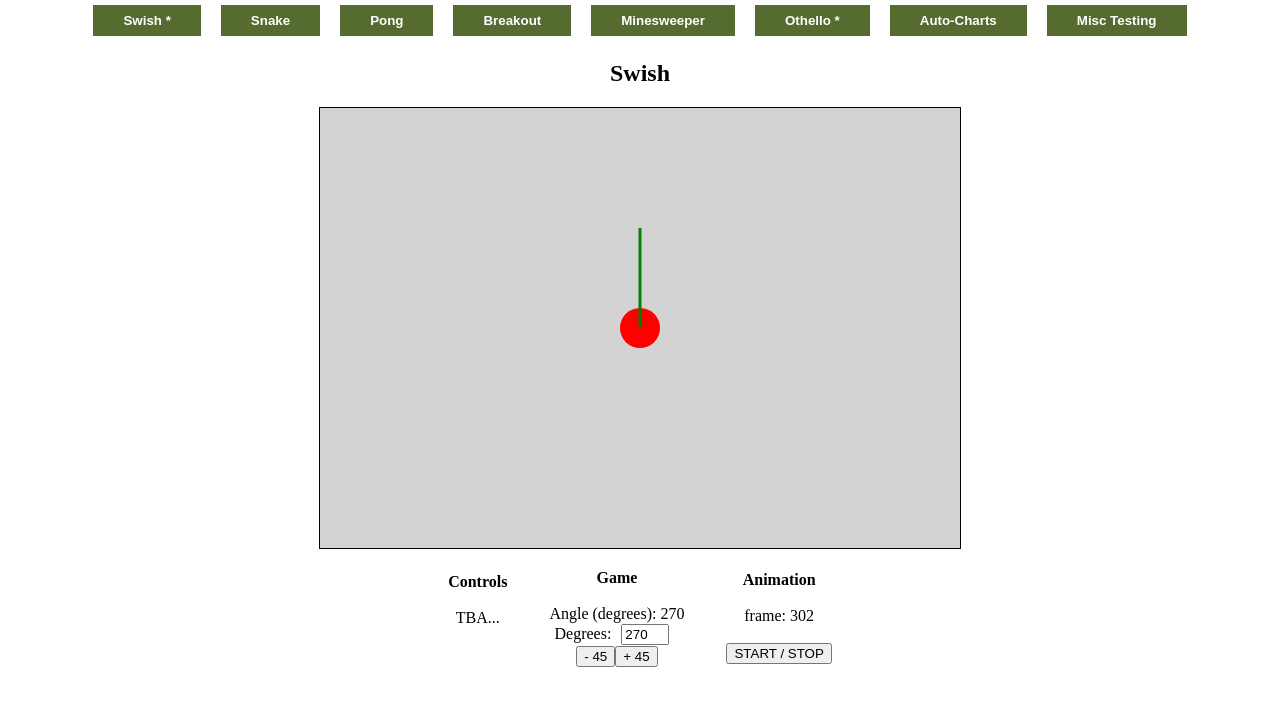
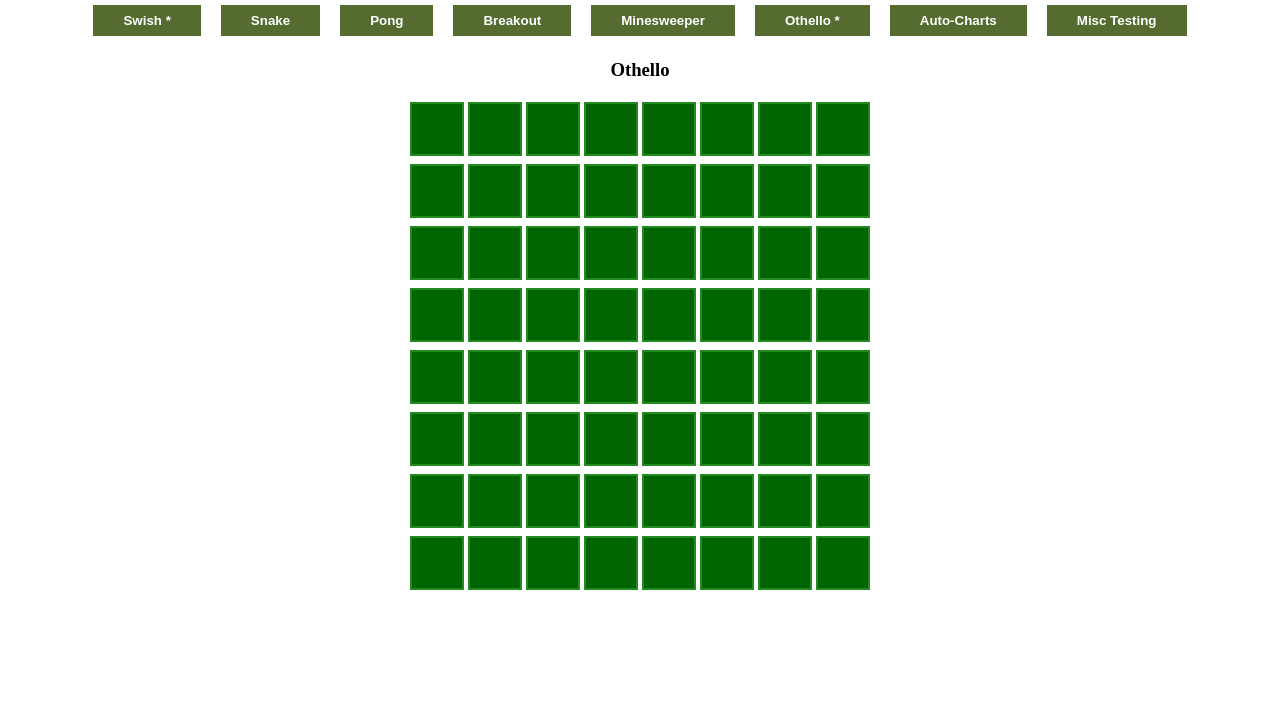
Before and after one commit to apoyhonen/base, a Vue app: page / in a window 1280 px wide. Shown: the top 706 px of the page. Built offline with nearby package versions, Linux system fonts and the light colour scheme.

Commit message:
othello init OthelloCell; canvas per cell, click emit, 8x8 grid

```diff
--- a/src/App.vue
+++ b/src/App.vue
@@ -27,7 +27,7 @@ import MiscTesting from "@/apps/MiscTesting.vue";
 
 import { ref } from "vue";
 
-const shownApp = ref("swish");
+const shownApp = ref("othello");
 
 const apps = [];
 apps.push({ refName: 'swish', name: 'Swish *' });
--- a/src/apps/OthelloApp.vue
+++ b/src/apps/OthelloApp.vue
@@ -1,15 +1,24 @@
 <template>
   <h3>Othello</h3>
+
   <table id="othelloTable">
     <tr v-for="rowIndex in 8" :key="'row' + rowIndex">
-      <td v-for="colIndex in grid[rowIndex]" :key="'col' + colIndex">
-        {{ !grid[rowIndex - 1][colIndex - 1] ? '' : grid[rowIndex - 1][colIndex - 1] }}
-      </td>
+      <OthelloCell
+          v-for="colIndex in 8"
+          :key="'row' + rowIndex + 'col' + colIndex"
+          :col="colIndex"
+          :row="rowIndex"
+          :value="grid[rowIndex - 1][colIndex - 1]"
+          @left-click="cellClicked"
+      />
     </tr>
   </table>
+
 </template>
 
 <script setup>
+
+import OthelloCell from "@/components/OthelloCell.vue";
 
 const grid = [];
 for (let i = 0; i < 8; i++) {
@@ -17,19 +26,16 @@ for (let i = 0; i < 8; i++) {
   for (let j = 0; j < 8; j++) row.push(1);
   grid.push(row);
 }
+
+function cellClicked(col, row) {
+  const currValue = grid[row - 1][col - 1];
+  grid[row - 1][col-1] = currValue === 1 ? 2 : 1;
+}
+
 </script>
 
 <style scoped>
 table {
   margin: 10px auto;
 }
-table td {
-  text-align: center;
-  padding: 15px 0 0 0;
-  display: inline-block;
-  width: 45px;
-  height: 30px;
-  border: 1px solid black;
-  margin: 5px;
-}
 </style>
--- /dev/null
+++ b/src/components/OthelloCell.vue
@@ -0,0 +1,99 @@
+<template>
+  <td>
+    <canvas v-bind:id="canvasId" class="othello-cell-canvas" @click="leftClick" oncontextmenu="return false"></canvas>
+  </td>
+</template>
+
+<script setup>
+
+import { computed, defineProps, watch, defineEmits, onMounted } from "vue";
+
+const props = defineProps({
+  col: Number,
+  row: Number,
+  value: Number,
+  size: Number,
+})
+
+const canvasSize = computed(() => props.size);
+watch(canvasSize, () => {
+  sizeChanged();
+  reDraw();
+})
+
+let canvas = null;
+let c = null;
+
+let midX = 0;
+let midY = 0;
+let circleRadius = 1;
+
+onMounted(() => {
+  canvas = document.getElementById(canvasId.value);
+  c = canvas.getContext("2d");
+
+  sizeChanged();
+  reDraw();
+})
+
+function sizeChanged() {
+  if (!canvas) return;
+
+  canvas.width = canvasSize.value;
+  canvas.height = canvasSize.value;
+
+  midX = canvas.width / 2;
+  midY = canvas.height / 2;
+  circleRadius = Math.min(canvas.width / 2, canvas.height / 2) - 3;
+}
+
+const canvasId = computed(() => props.col + '-' + props.row + '-canvas');
+watch(canvasId, () => {
+  canvas = document.getElementById(canvasId.value);
+  c = canvas.getContext("2d");
+
+  sizeChanged();
+  reDraw();
+})
+
+const cellValue = computed(() => props.value);
+watch(cellValue, () => reDraw());
+
+function reDraw() {
+  if (!canvas) return;
+
+  clear();
+
+  if (cellValue.value > 0) {
+    c.fillStyle = cellValue.value === 1 ? 'white' : 'black';
+    c.strokeStyle = cellValue.value === 1 ? 'black' : 'white';
+
+    c.beginPath();
+    c.arc(midX, midY, Math.max(circleRadius, 1), 0, 2*Math.PI, false);
+    c.fill();
+    c.stroke();
+  }
+}
+
+function clear() {
+  c.clearRect(0, 0, canvasSize.value, canvasSize.value);
+}
+
+const emit = defineEmits([ 'leftClick' ]);
+
+function leftClick() {
+  if (cellValue.value <= 0) { // only transmit clicks on open cells
+    emit('leftClick', props.col, props.row);
+  }
+}
+
+</script>
+
+<style scoped>
+.othello-cell-canvas {
+  background-color: darkgreen;
+  border: 2px solid forestgreen;
+  width: 50px;
+  height: 50px;
+}
+</style>
```
